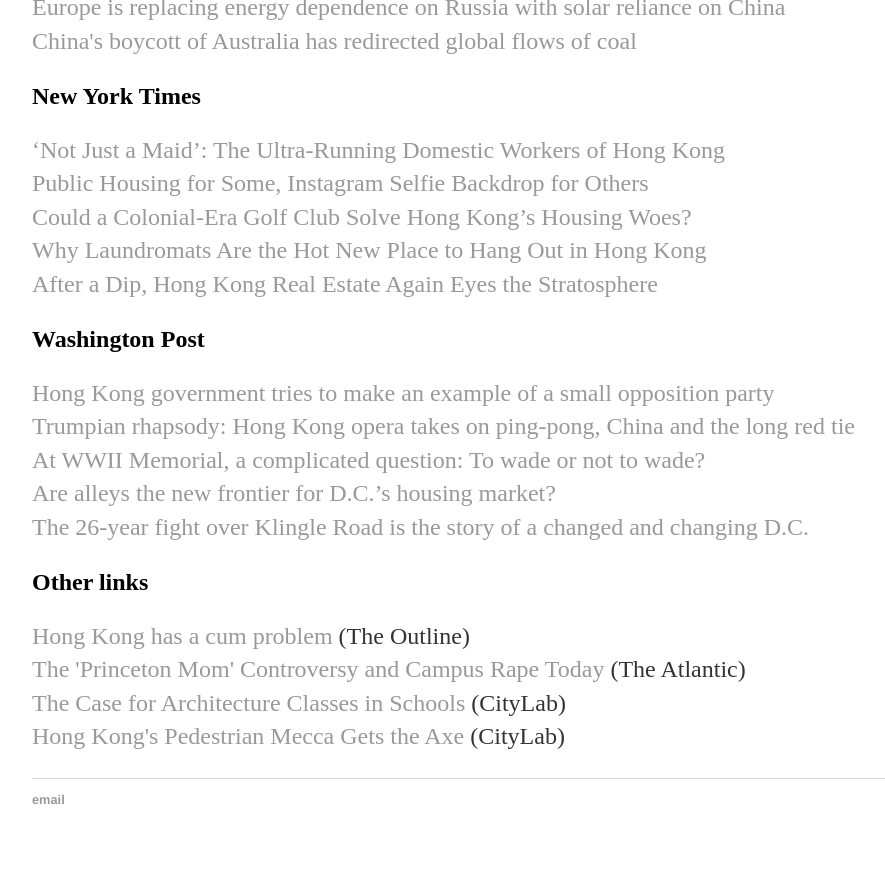
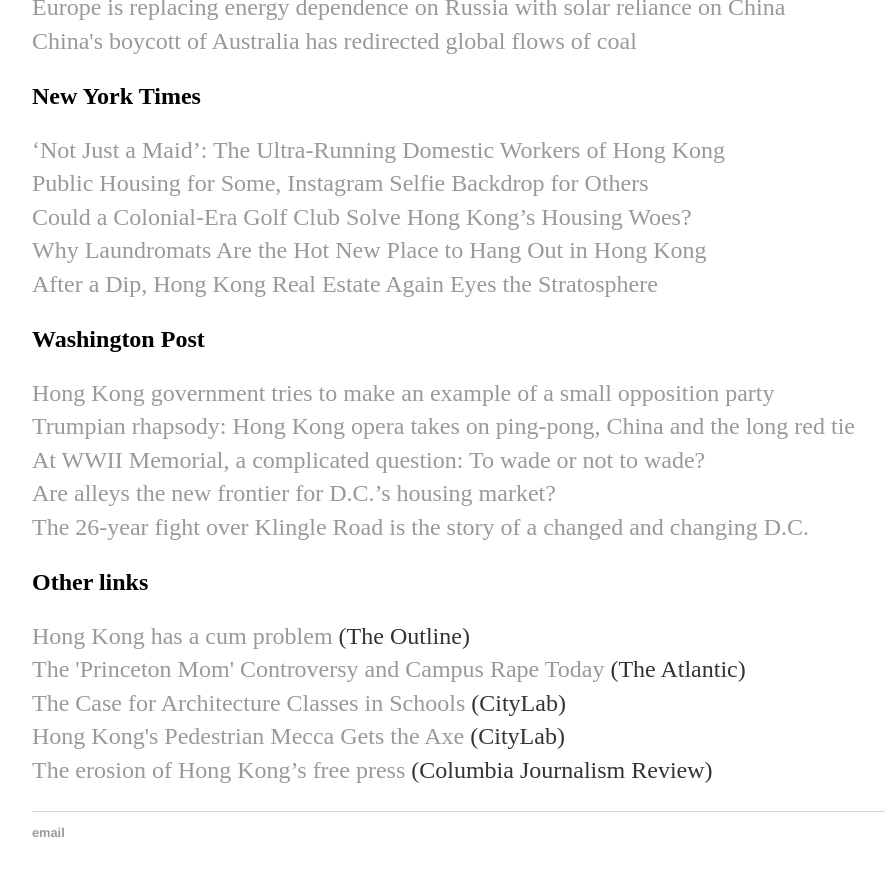
Before and after one commit to marykmhui/marykmhui, a Jekyll site: the page built from writing/index.html, in a window 1280 px wide and 900 px high, scrolled down 2191 px. Shown: the top 876 px of the window, without its empty margins (160-1045 px from the left). Built offline with Jekyll 4.4.1, drawn with Linux system fonts in a browser that asks for light colours.

Commit message:
Update index.html

```diff
--- a/writing/index.html
+++ b/writing/index.html
@@ -85,6 +85,9 @@
 					<a href=https://www.theatlantic.com/education/archive/2015/03/the-princeton-mom-controversy-and-campus-rape-today/386528/>The 'Princeton Mom' Controversy and Campus Rape Today</a> (The Atlantic)<br>
 					<a href=https://www.bloomberg.com/news/articles/2018-12-12/how-architecture-teaches-kids-patience-problem-solving>The Case for Architecture Classes in Schools</a> (CityLab)<br>
 					<a href=https://www.bloomberg.com/news/articles/2018-07-20/a-popular-pedestrian-only-zone-in-hong-kong-is-no-more>Hong Kong's Pedestrian Mecca Gets the Axe</a> (CityLab)<br>
+					<a href=https://www.cjr.org/analysis/hong-kong-free-press.php>The erosion of Hong Kong’s free press</a> (Columbia Journalism Review)<br>
+
+
 
 
 		</div>
```
